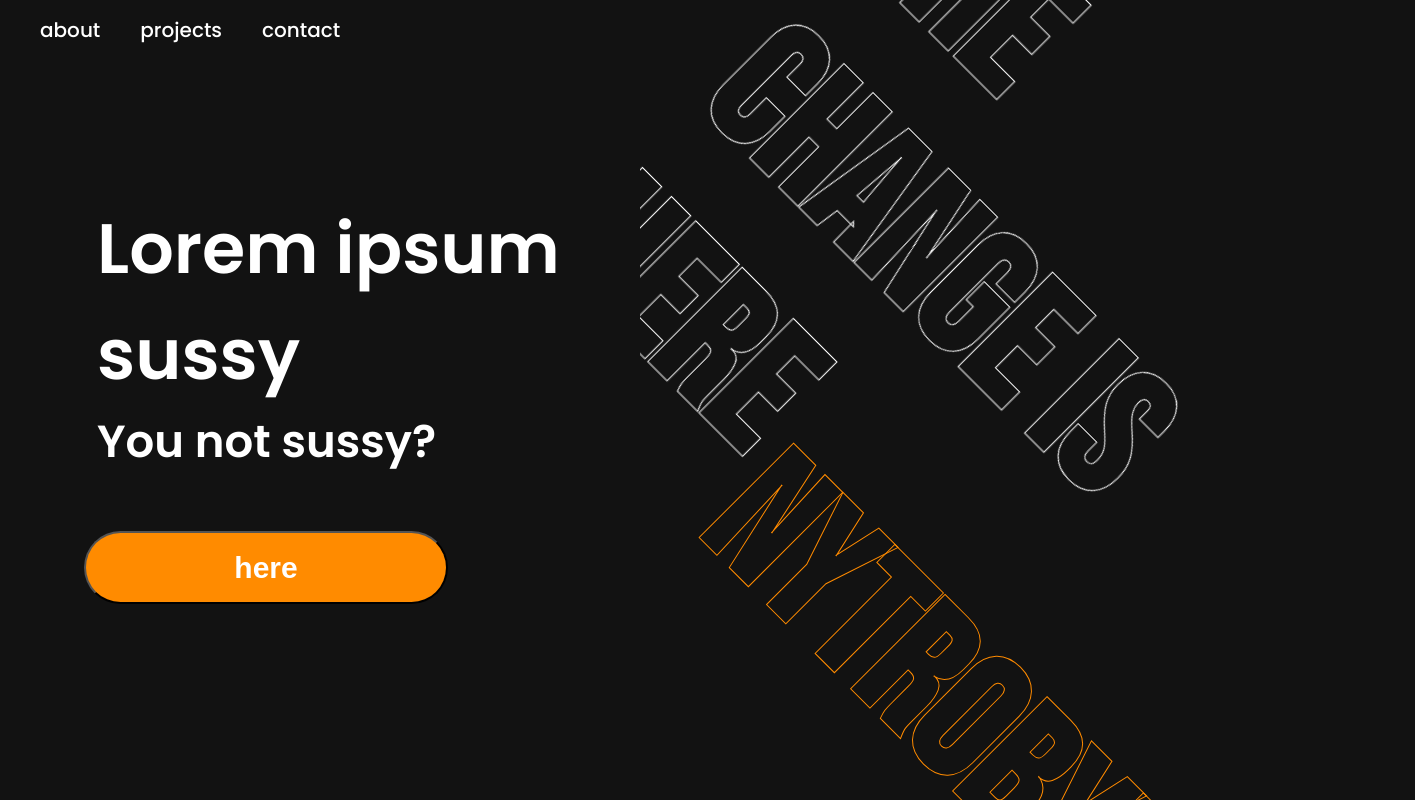
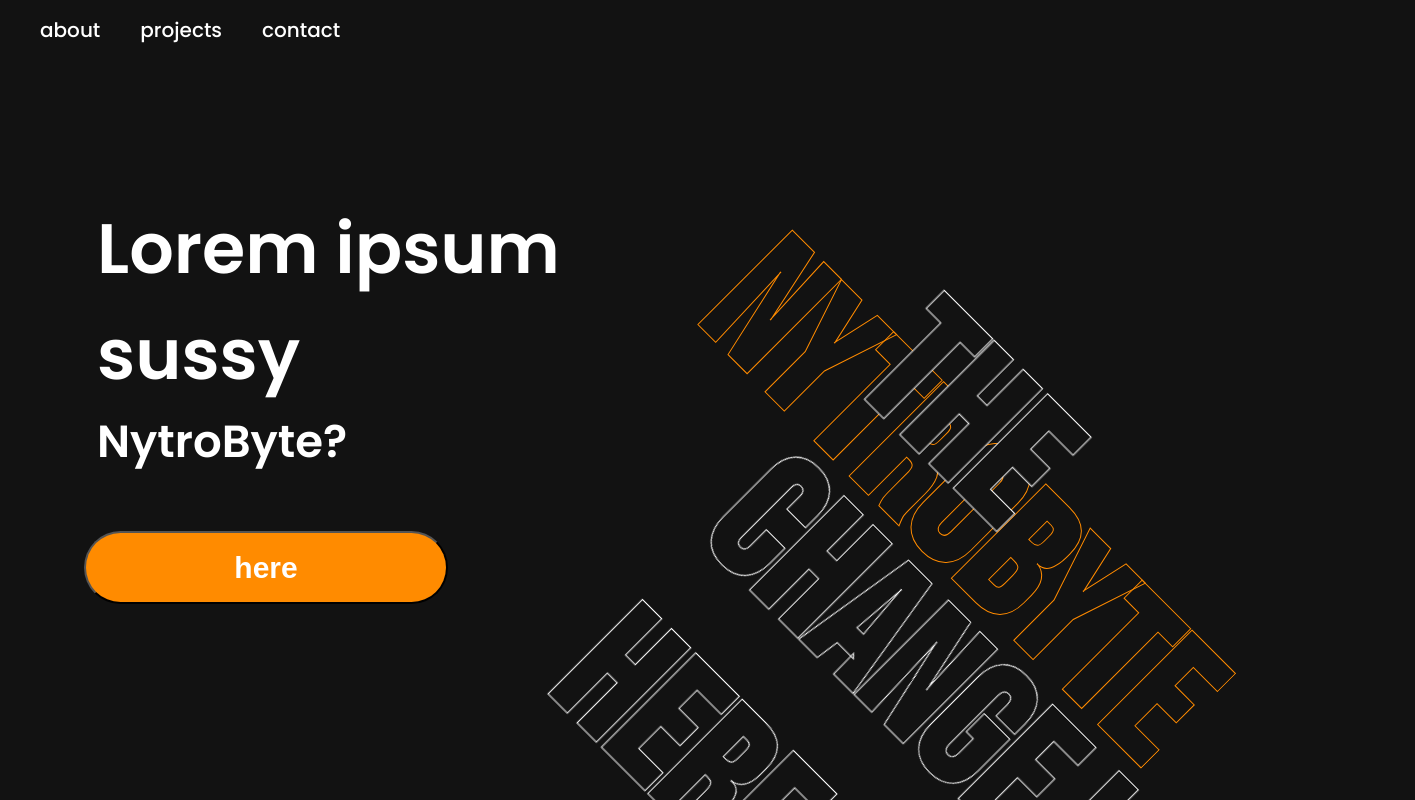
Before and after one commit to NytroByte/NytroByteWebPage, a React (Create React App) app: page / in a window 1280 px wide. Shown: the top 800 px of the page, 1415 px wide, since content can reach past the window. Built offline with nearby package versions, Linux system fonts and the light colour scheme.

Commit message:
landing page continuation

```diff
--- a/src/landing_page/LandingPage.jsx
+++ b/src/landing_page/LandingPage.jsx
@@ -3,7 +3,7 @@ function LandingPage() {
         <div className="landingpage_wrapper">
             <div className="headertext">
                 <h2>Lorem ipsum sussy</h2>
-                <h3>You not sussy?</h3>
+                <h3>NytroByte?</h3>
                 <button className="about_button" type="button">here</button>
             </div>
             <div className="demotext">
--- a/src/media/index.css
+++ b/src/media/index.css
@@ -98,7 +98,6 @@ body {
     width: 100%;
     height: 100vh;
     align-items: center;
-    overflow: hidden;
     color: white;
 }
 
@@ -141,7 +140,7 @@ h1, h2, h3 {
 
 .demotext {
     overflow: hidden;
-    /* display: flex; */
+    display: flex;
     width: 100%;
 }
 
@@ -152,12 +151,8 @@ h1, h2, h3 {
     font-size: 180px;
     text-overflow: clip;
     transform: rotate(45deg);
-    flex-wrap: nowrap;
-
     z-index: 50000000;
-
-
-    position: relative;
+    position: absolute;
 }
 
 .demotext h2 {
@@ -166,9 +161,8 @@ h1, h2, h3 {
     -webkit-text-stroke: 1px #FF8B00;
     font-size: 180px;
     transform: rotate(45deg);
-    width: inherit;
     overflow: hidden;
 
 
-    position: relative;
+    position: absolute;
 }
```
